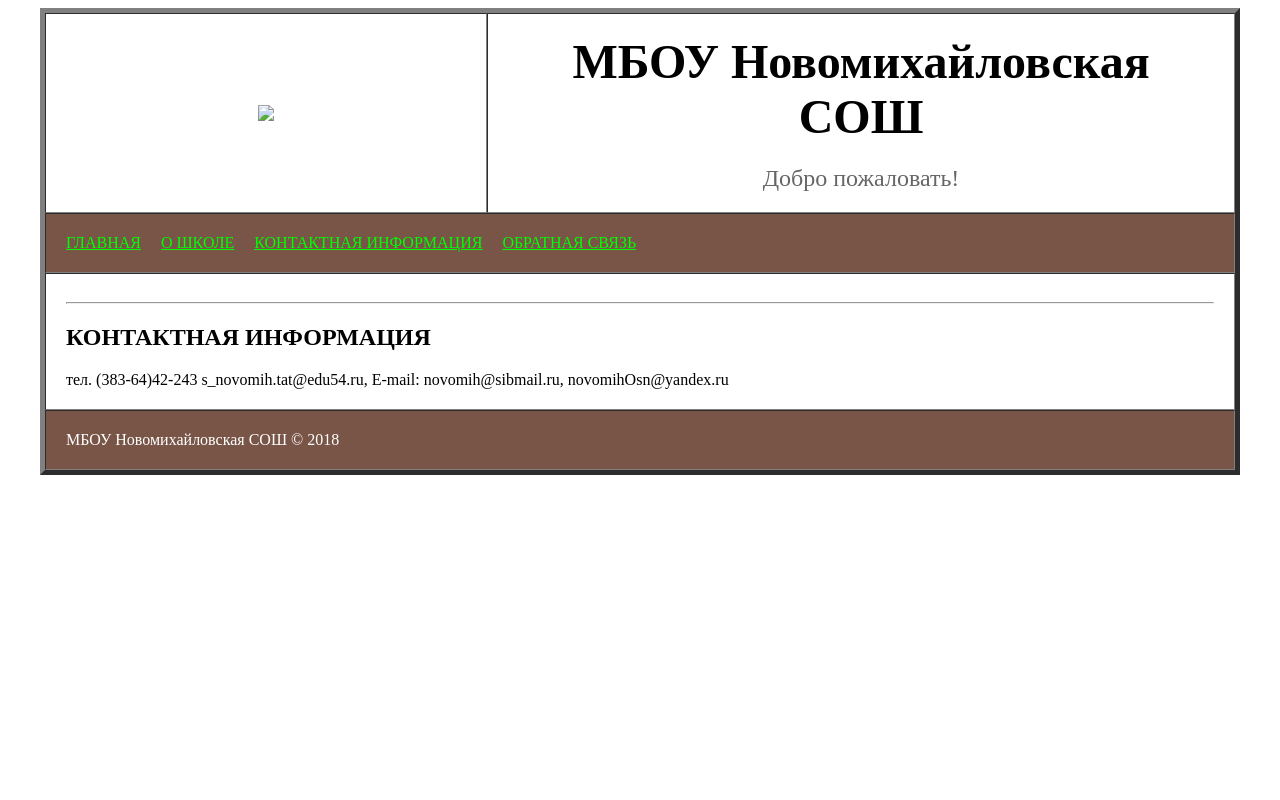
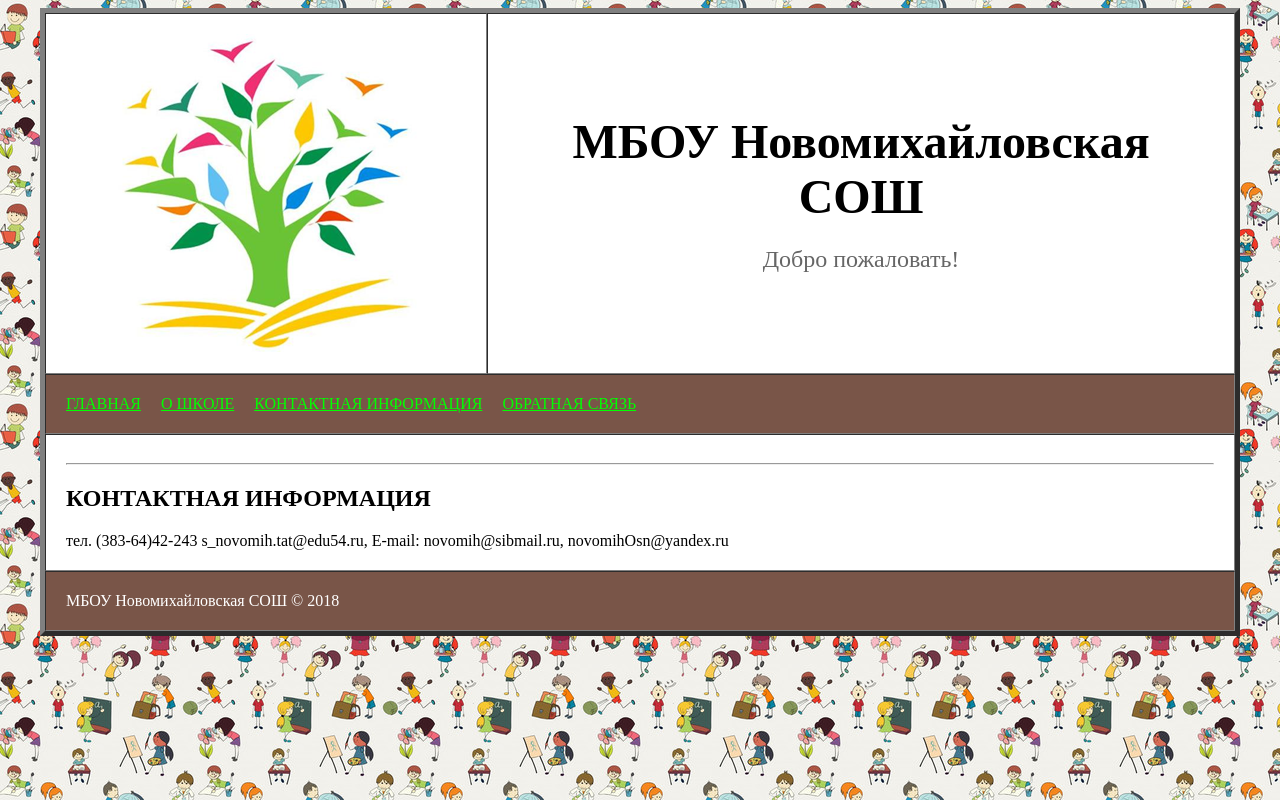
Before and after one commit to zheleznov23/zheleznov23.github.io, a plain HTML site: page kont inf.html in a window 1280 px wide. Drawn offline with Linux system fonts and the light colour scheme.

Commit message:
Update kont inf.html

```diff
--- a/kont inf.html
+++ b/kont inf.html
@@ -4,13 +4,13 @@
 <meta http-equiv="Content-Type" content="text/html; charset=windows-1251">
 <link rel="stylesheet" type="text/css"href="style.css">
 </head>
-<body background="image/fon3.jpg" link="#00FF00" alink="#FFFF00" vlink="#EEE9E9">
+<body background="fon3.jpg" link="#00FF00" alink="#FFFF00" vlink="#EEE9E9">
 <center>
 <table border="5" cellpadding="20" cellspacing="0" width="1200">
 
 
 <tr bgcolor="#fff">
-<td width="400"><center><img src="image/logo.png"></center></td>
+<td width="400"><center><img src="logo.png"></center></td>
 <td>
 <center>
 <h1><font size="+5">МБОУ Новомихайловская СОШ</font></h1>
```
